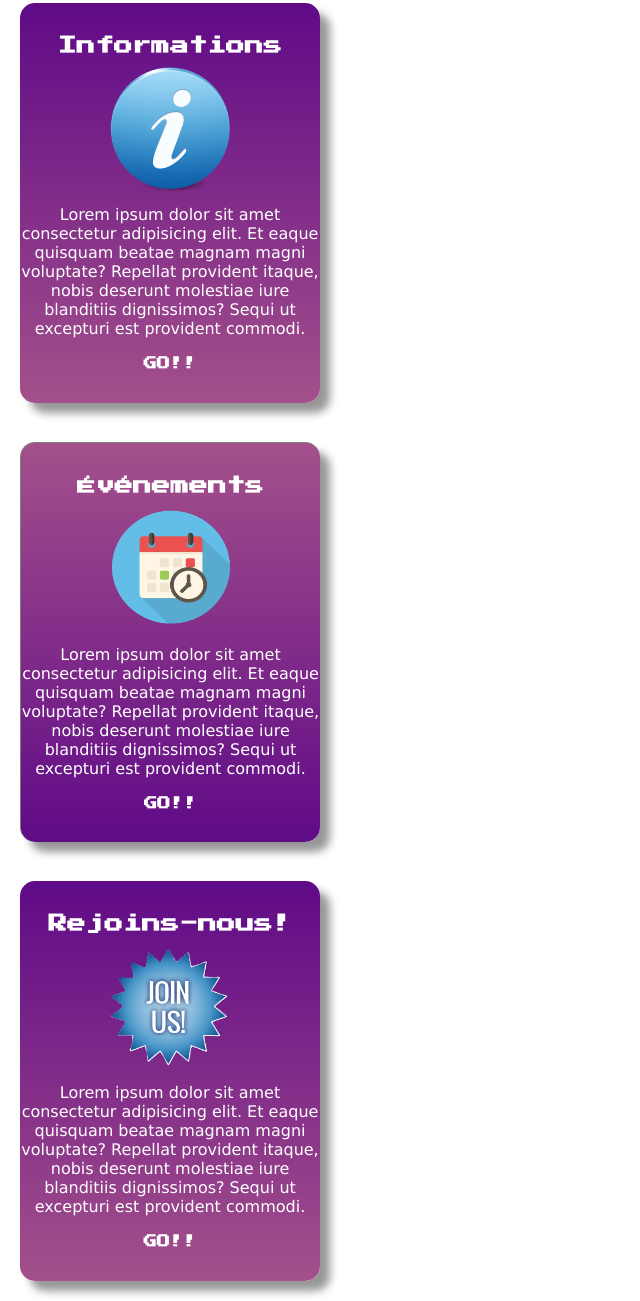
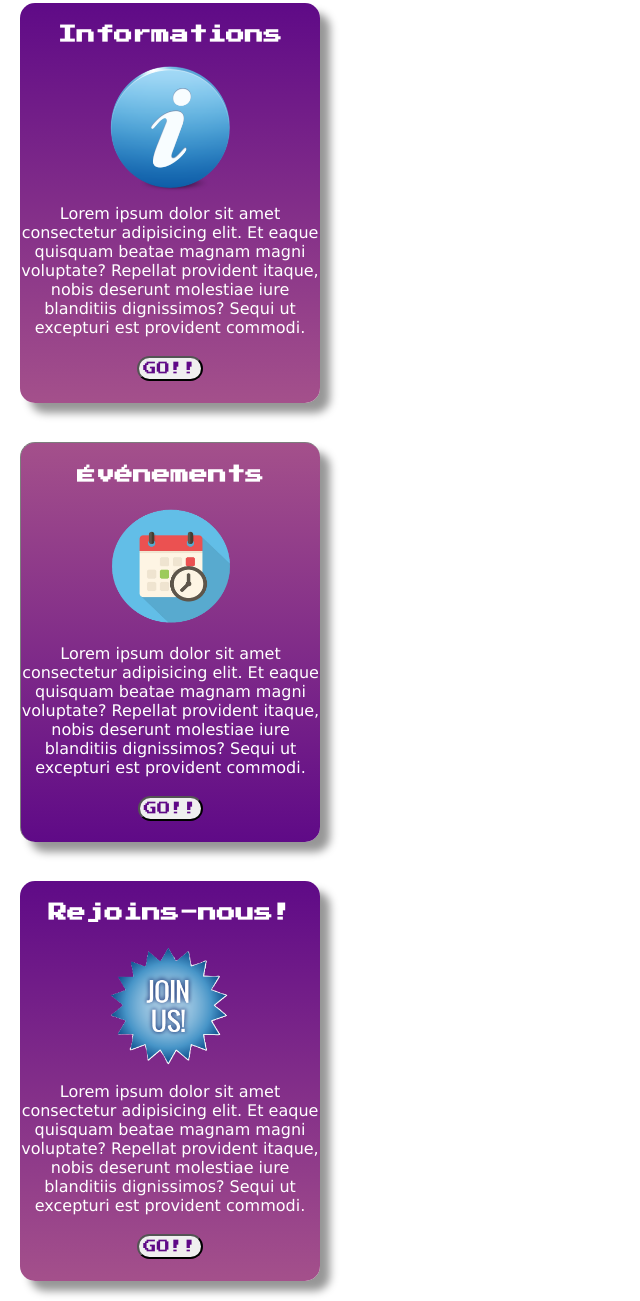
Before and after one commit to Phalente/Evaluation, a website: page index.html in a window 1280 px wide. Shown: the part 590-1891 px from the top of the page, without its empty margins (0-640 px from the left). Drawn offline with nearby package versions, Linux system fonts and the light colour scheme.

Commit message:
ajout des boutons

```diff
--- a/index.html
+++ b/index.html
@@ -60,7 +60,6 @@
                 </div>
             </div>
 
-
             <h2>Au programme:</h2>
             <!--Cards-->
             <div class="card">
@@ -71,9 +70,11 @@
                     </div>
                     <p>Lorem ipsum dolor sit amet consectetur adipisicing elit. Et eaque quisquam beatae magnam magni voluptate? Repellat provident itaque, nobis deserunt molestiae iure blanditiis dignissimos? Sequi ut excepturi est provident commodi.</p>
                     <br>
+                    <form action="#">
                         <h5>
-                        <a href="#">GO!!</a>
+                            <button type="submit">GO!!</button>
                         </h5>
+                    </form>
                 </div>
             </div>
 
@@ -87,9 +88,11 @@
                     </div>
                     <p>Lorem ipsum dolor sit amet consectetur adipisicing elit. Et eaque quisquam beatae magnam magni voluptate? Repellat provident itaque, nobis deserunt molestiae iure blanditiis dignissimos? Sequi ut excepturi est provident commodi.</p>
                     <br>
+                    <form action="#">
                         <h5>
-                        <a href="#">GO!!</a>
+                            <button type="submit">GO!!</button>
                         </h5>
+                    </form>
                 </div>
             </div>
 
@@ -103,18 +106,18 @@
                     </div>
                     <p>Lorem ipsum dolor sit amet consectetur adipisicing elit. Et eaque quisquam beatae magnam magni voluptate? Repellat provident itaque, nobis deserunt molestiae iure blanditiis dignissimos? Sequi ut excepturi est provident commodi.</p>
                     <br>
+                    <form action="#">
                         <h5>
-                        <a href="#">GO!!</a>
+                            <button type="submit">GO!!</button>
                         </h5>
+                    </form>
                 </div>
             </div>
         </main>
         <!--Fin de la main page-->
 
         <!--Début du Footer-->
-        <footer>
 
-        </footer>
         <!--Fin du Footer-->
     </div>
 
--- a/style.css
+++ b/style.css
@@ -1,6 +1,7 @@
 * {
     margin: 0;
     list-style: none;
+    box-sizing: border-box;
 }
 
 body {
@@ -30,6 +31,10 @@ h2 {
     padding-top: 30px;
     padding-bottom: 15px;
 
+}
+
+h3 {
+    padding-bottom: 10px;
 }
 
 h5 {
@@ -164,3 +169,10 @@ h5 {
     width: 100%;
     height: 100%;
 }
+
+button {
+    font-family: 'Press Start 2P', cursive;
+    color: #5f0a87;
+    padding: 4px;
+    border-radius: 50px 50px 50px 50px;
+}
--- a/style/Header&Footer.css
+++ b/style/Header&Footer.css
@@ -20,7 +20,7 @@ nav {
     position: fixed;
     border-bottom: 2px solid black;
     border-radius: 0 0 10px 10px;
-    box-shadow: 0px 0px 10px #000;
+    box-shadow: 0px 0px 30px #000;
     z-index: 999;
     font-family: 'Press Start 2P', cursive;
 }
@@ -40,7 +40,8 @@ ul {
     width: 95%;
     height: 90vh;
     background: linear-gradient(#a4508b,#5f0a87);
-    border: #000 solid 1px;
+    border: #000 solid 2px;
+    border-top: 0px;
     top: 90px;
     left: -100%;
     text-align: center;
```
Lines whose indentation alone changed are shown as unchanged.
